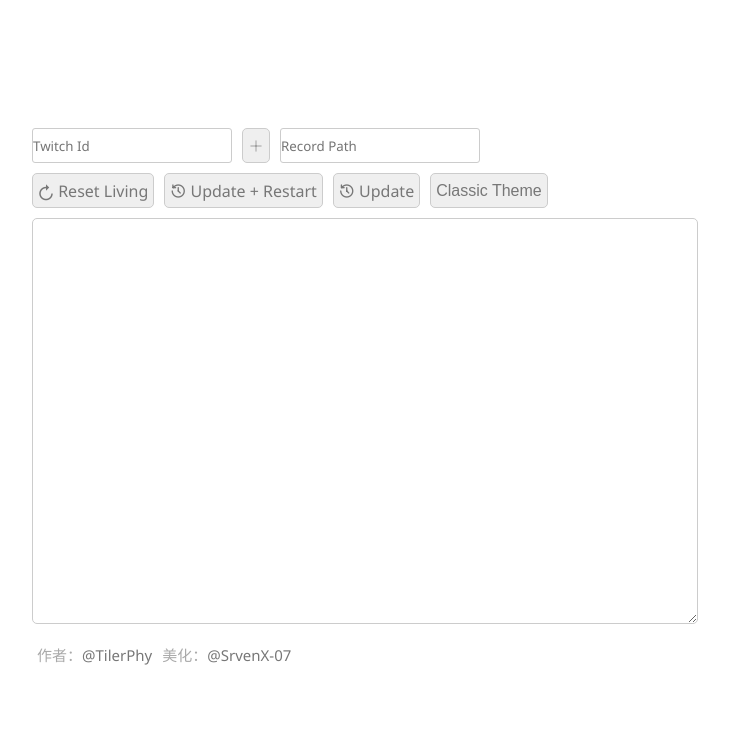
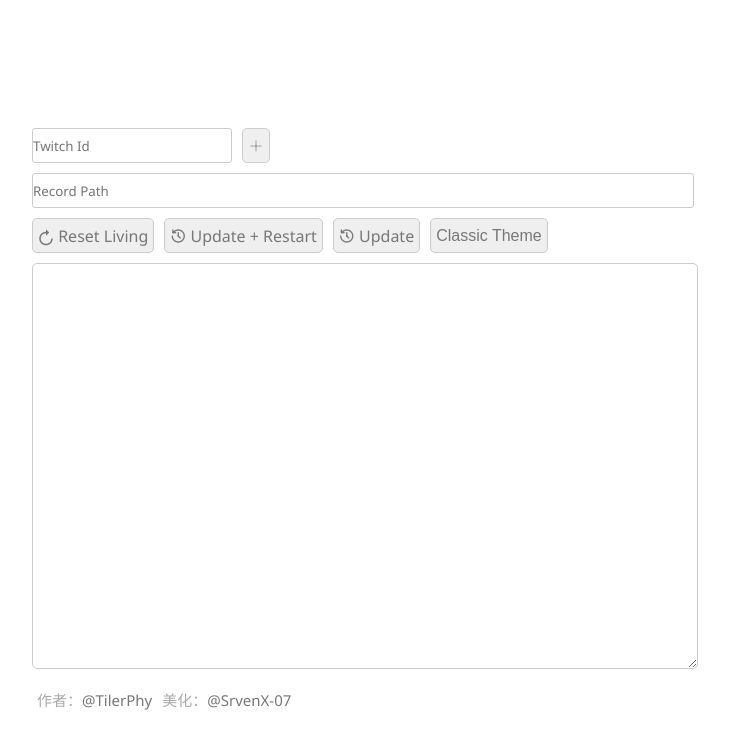
Before and after one commit to Tilerphy/ps4broadcast, a website: page index.html in a window 1280 px wide. Shown: the whole page, without its empty margins (224-953 px from the left). Drawn offline with nearby package versions, Linux system fonts and the light colour scheme; no server answers; files whose address does not match are found by name.

Commit message:
scale larger the textbox of recordPath

```diff
--- a/index.html
+++ b/index.html
@@ -11,7 +11,7 @@
 	<div class="rooms">
 		<input type="textbox" id="tid" placeholder="Twitch Id">
 		<button class="button" onclick="addMore()"><div><i class="iconfont icon-add"></i></div></button>
-		<div style="display:block"><input type="text" id="recordPath" placeholder="Record Path"></div>
+		<div style="display:block"><input type="text" id="recordPath" style="width:660px" placeholder="Record Path"></div>
 		<div id="rooms"></div>
 		<div class="status">
 			<!--<button class="live"><div><i class="iconfont icon-iconfontplay2"></i></div></button>-->
```
